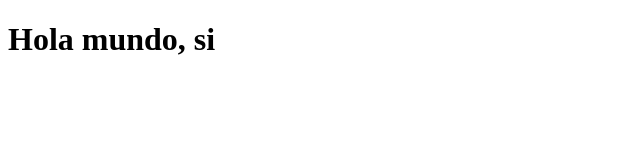
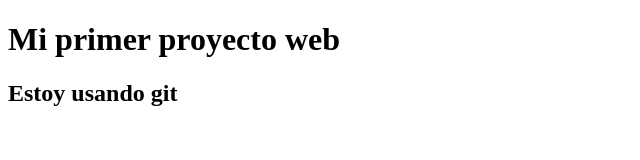
Before and after one commit to tornillo1232/mi-primer-sitio, a plain HTML site: page index.html in a window 1280 px wide. Shown: the whole page, without its empty margins (0-640 px from the left). Drawn offline with Linux system fonts and the light colour scheme.

Commit message:
Modificacion 1 del index

```diff
--- a/index.html
+++ b/index.html
@@ -6,6 +6,7 @@
     <title>Document</title>
 </head>
 <body>
-    <h1>Hola mundo, si</h1>
+    <h1>Mi primer proyecto web</h1>
+    <h2>Estoy usando git</h2>
 </body>
 </html>
```
